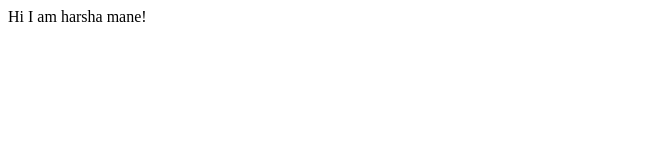
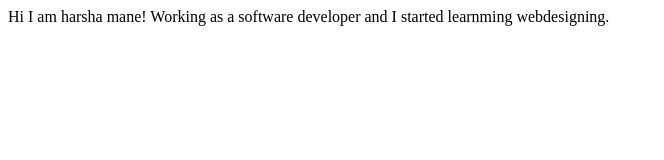
Before and after one commit to harsham1/harshaMane-site, a plain HTML site: page index.html in a window 1280 px wide. Shown: the whole page, without its empty margins (0-664 px from the left). Drawn offline with Linux system fonts and the light colour scheme.

Commit message:
doc: Added lines file
I updated lines in the inedx.file

```diff
--- a/index.html
+++ b/index.html
@@ -8,5 +8,6 @@
 </head>
 <body>
     Hi I am harsha mane!
+    Working as a software developer and I started learnming webdesigning.
 </body>
 </html>
```
